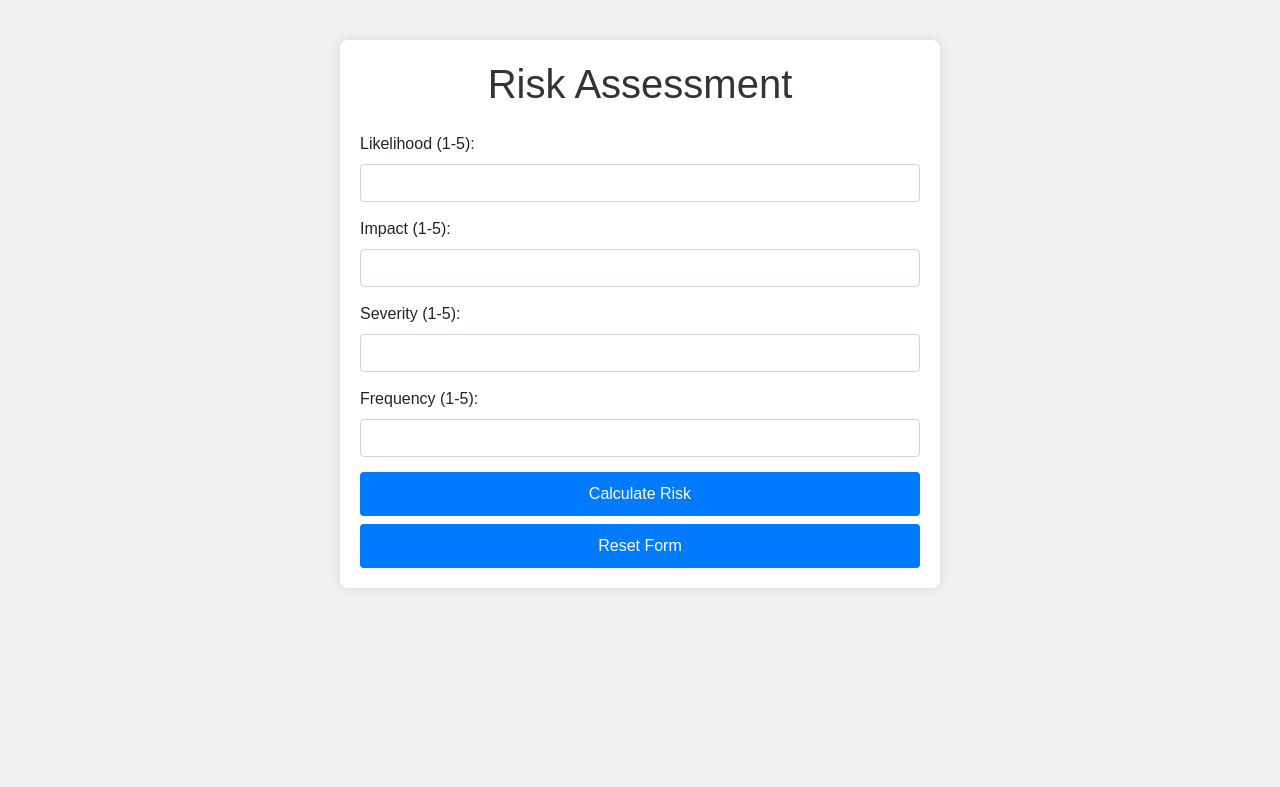
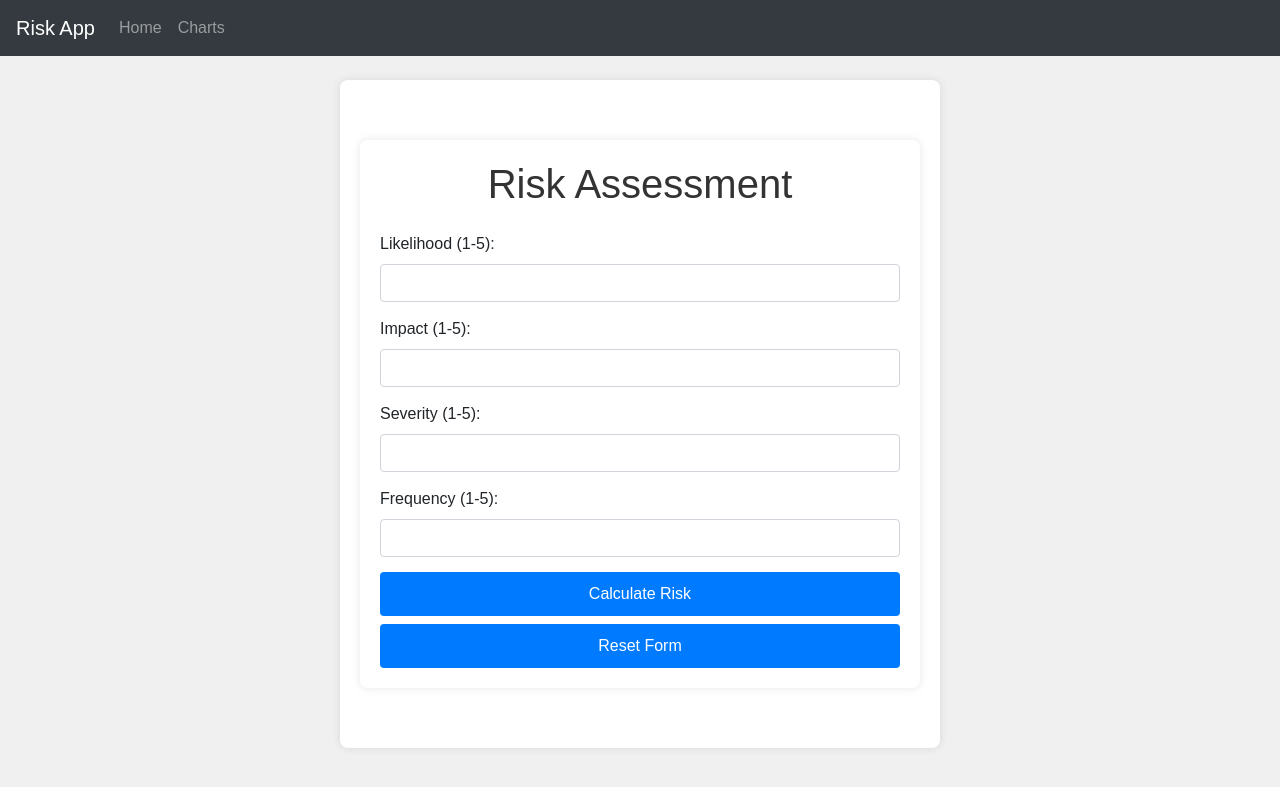
Before and after one commit to SujayGowda12/Website, a Flask app: page / in a window 1280 px wide. Shown: the top 787 px of the page. Run offline with Flask 3, Linux system fonts and the light colour scheme; some libraries are stand-ins or nearby versions.

Commit message:
Update navigation bar and add chart page

```diff
--- a/app.py
+++ b/app.py
@@ -1,32 +1,57 @@
 from flask import Flask, render_template, request
+from flask_sqlalchemy import SQLAlchemy
+from datetime import datetime
 
 app = Flask(__name__)
 
-# Enhanced risk calculation function
+# Configure the database (using SQLite)
+app.config['SQLALCHEMY_DATABASE_URI'] = 'sqlite:///risk.db'
+app.config['SQLALCHEMY_TRACK_MODIFICATIONS'] = False
+
+db = SQLAlchemy(app)
+
+# Database model to store risk entries
+class Risk(db.Model):
+    id = db.Column(db.Integer, primary_key=True)
+    likelihood = db.Column(db.Integer, nullable=False)
+    impact = db.Column(db.Integer, nullable=False)
+    severity = db.Column(db.Integer, nullable=False)
+    frequency = db.Column(db.Integer, nullable=False)
+    risk_score = db.Column(db.Float, nullable=False)
+    risk_level = db.Column(db.String(20), nullable=False)
+    risk_color = db.Column(db.String(20), nullable=False)
+    risk_description = db.Column(db.String(200), nullable=False)
+    date_submitted = db.Column(db.DateTime, default=datetime.utcnow)
+
+    def __repr__(self):
+        return f"<Risk {self.id} - Score: {self.risk_score}>"
+
+# Function to calculate the weighted risk score
 def calculate_risk_score(likelihood, impact, severity, frequency):
-    # Define weights for each factor
     likelihood_weight = 0.4
     impact_weight = 0.3
     severity_weight = 0.2
     frequency_weight = 0.1
 
-    # Calculate weighted risk score
-    risk_score = (
+    return (
         (likelihood * likelihood_weight) +
         (impact * impact_weight) +
         (severity * severity_weight) +
         (frequency * frequency_weight)
     )
-    return risk_score
 
-# Function to determine risk level, color, and description
+# Function to determine risk level, color, and description based on the risk score
 def calculate_risk_level(risk_score):
-    if risk_score <= 2:  # Adjusted from 3 to 2
+    if risk_score <= 2:
         return "Low", "green", "Minimal impact, unlikely to occur."
-    elif risk_score <= 4:  # Adjusted from 7 to 4
+    elif risk_score <= 4:
         return "Medium", "yellow", "Moderate impact, possible occurrence."
     else:
         return "High", "red", "Severe impact, highly likely to occur."
+
+# Create tables at startup (using an application context)
+with app.app_context():
+    db.create_all()
 
 @app.route('/', methods=['GET', 'POST'])
 def index():
@@ -37,19 +62,32 @@ def index():
 
     if request.method == 'POST':
         try:
-            # Get form inputs
             likelihood = int(request.form['likelihood'])
             impact = int(request.form['impact'])
             severity = int(request.form['severity'])
             frequency = int(request.form['frequency'])
 
-            # Validate inputs (ensure they are between 1 and 5)
+            # Validate inputs (must be between 1 and 5)
             if not all(1 <= value <= 5 for value in [likelihood, impact, severity, frequency]):
                 risk_score = "Invalid input. Please enter integers between 1 and 5."
             else:
-                # Calculate risk score, level, color, and description
+                # Calculate risk score and determine risk details
                 risk_score = calculate_risk_score(likelihood, impact, severity, frequency)
                 risk_level, risk_color, risk_description = calculate_risk_level(risk_score)
+
+                # Create and save a new risk record
+                new_risk = Risk(
+                    likelihood=likelihood,
+                    impact=impact,
+                    severity=severity,
+                    frequency=frequency,
+                    risk_score=risk_score,
+                    risk_level=risk_level,
+                    risk_color=risk_color,
+                    risk_description=risk_description
+                )
+                db.session.add(new_risk)
+                db.session.commit()
 
         except ValueError:
             risk_score = "Invalid input. Please enter valid integers."
@@ -62,5 +100,13 @@ def index():
         risk_description=risk_description
     )
 
+# New route for the chart page
+@app.route('/chart')
+def chart():
+    all_risks = Risk.query.all()
+    risk_scores = [r.risk_score for r in all_risks]
+    risk_labels = [f"Entry {i+1}" for i in range(len(all_risks))]
+    return render_template('chart.html', risk_scores=risk_scores, risk_labels=risk_labels)
+
 if __name__ == '__main__':
     app.run(debug=True)
--- /dev/null
+++ b/templates/base.html
@@ -0,0 +1,43 @@
+<!DOCTYPE html>
+<html lang="en">
+<head>
+    <meta charset="UTF-8">
+    <title>{% block title %}Risk Assessment{% endblock %}</title>
+    <!-- Bootstrap CSS -->
+    <link rel="stylesheet" href="https://maxcdn.bootstrapcdn.com/bootstrap/4.5.2/css/bootstrap.min.css">
+    <!-- Custom CSS -->
+    <link rel="stylesheet" href="{{ url_for('static', filename='styles.css') }}">
+    {% block head %}{% endblock %}
+</head>
+<body>
+    <!-- Navigation Bar -->
+    <nav class="navbar navbar-expand-lg navbar-dark bg-dark">
+      <a class="navbar-brand" href="#">Risk App</a>
+      <button class="navbar-toggler" type="button" data-toggle="collapse" data-target="#navbarNav"
+              aria-controls="navbarNav" aria-expanded="false" aria-label="Toggle navigation">
+          <span class="navbar-toggler-icon"></span>
+      </button>
+      <div class="collapse navbar-collapse" id="navbarNav">
+          <ul class="navbar-nav">
+              <li class="nav-item">
+                  <a class="nav-link" href="{{ url_for('index') }}">Home</a>
+              </li>
+              <li class="nav-item">
+                  <a class="nav-link" href="{{ url_for('chart') }}">Charts</a>
+              </li>
+          </ul>
+      </div>
+    </nav>
+
+    <div class="container mt-4">
+        {% block content %}
+        {% endblock %}
+    </div>
+
+    <!-- Bootstrap JS, Popper.js, and jQuery -->
+    <script src="https://code.jquery.com/jquery-3.5.1.slim.min.js"></script>
+    <script src="https://cdn.jsdelivr.net/npm/popper.js@1.16.1/dist/umd/popper.min.js"></script>
+    <script src="https://stackpath.bootstrapcdn.com/bootstrap/4.5.2/js/bootstrap.min.js"></script>
+    {% block scripts %}{% endblock %}
+</body>
+</html>
--- a/templates/index.html
+++ b/templates/index.html
@@ -1,26 +1,12 @@
-<!DOCTYPE html>
-<html lang="en">
-<head>
-    <meta charset="UTF-8" />
-    <title>Risk Assessment</title>
+{% extends "base.html" %}
 
-    <!-- Bootstrap CSS (Optional) -->
-    <link
-        rel="stylesheet"
-        href="https://maxcdn.bootstrapcdn.com/bootstrap/4.5.2/css/bootstrap.min.css"
-    />
+{% block title %}Risk Assessment - Home{% endblock %}
 
-    <!-- Link to Your Custom CSS (Required) -->
-    <link
-        rel="stylesheet"
-        href="{{ url_for('static', filename='styles.css') }}"
-    >
-</head>
-<body>
+{% block content %}
 <div class="container">
     <h1 class="mb-4 text-center">Risk Assessment</h1>
 
-    <!-- Display Risk Score, Level, and Description -->
+    <!-- Display Calculated Risk Score, Level, and Description -->
     {% if risk_score %}
         <div class="alert" style="background-color: {{ risk_color }}; color: white;">
             <strong>Your Risk Score is: {{ risk_score }} ({{ risk_level }})</strong>
@@ -33,81 +19,39 @@
         <!-- Likelihood Input -->
         <div class="form-group">
             <label for="likelihood">Likelihood (1-5):</label>
-            <input
-                type="number"
-                id="likelihood"
-                name="likelihood"
-                min="1"
-                max="5"
-                required
-                class="form-control"
-            >
+            <input type="number" id="likelihood" name="likelihood" min="1" max="5" required class="form-control">
             <div class="invalid-feedback">Please enter a value between 1 and 5.</div>
         </div>
 
         <!-- Impact Input -->
         <div class="form-group">
             <label for="impact">Impact (1-5):</label>
-            <input
-                type="number"
-                id="impact"
-                name="impact"
-                min="1"
-                max="5"
-                required
-                class="form-control"
-            >
+            <input type="number" id="impact" name="impact" min="1" max="5" required class="form-control">
             <div class="invalid-feedback">Please enter a value between 1 and 5.</div>
         </div>
 
         <!-- Severity Input -->
         <div class="form-group">
             <label for="severity">Severity (1-5):</label>
-            <input
-                type="number"
-                id="severity"
-                name="severity"
-                min="1"
-                max="5"
-                required
-                class="form-control"
-            >
+            <input type="number" id="severity" name="severity" min="1" max="5" required class="form-control">
             <div class="invalid-feedback">Please enter a value between 1 and 5.</div>
         </div>
 
         <!-- Frequency Input -->
         <div class="form-group">
             <label for="frequency">Frequency (1-5):</label>
-            <input
-                type="number"
-                id="frequency"
-                name="frequency"
-                min="1"
-                max="5"
-                required
-                class="form-control"
-            >
+            <input type="number" id="frequency" name="frequency" min="1" max="5" required class="form-control">
             <div class="invalid-feedback">Please enter a value between 1 and 5.</div>
         </div>
 
-        <!-- Submit Button -->
-        <button type="submit" class="btn btn-primary btn-block">
-            Calculate Risk
-        </button>
-
-        <!-- Reset Button -->
-        <button type="reset" class="btn btn-secondary btn-block">
-            Reset Form
-        </button>
+        <!-- Submit and Reset Buttons -->
+        <button type="submit" class="btn btn-primary btn-block">Calculate Risk</button>
+        <button type="reset" class="btn btn-secondary btn-block">Reset Form</button>
     </form>
 </div>
+{% endblock %}
 
-<!-- Bootstrap JS, Popper.js, and jQuery (Optional) -->
-<script src="https://code.jquery.com/jquery-3.5.1.slim.min.js"></script>
-<script src="https://cdn.jsdelivr.net/npm/popper.js@1.16.1/dist/umd/popper.min.js"></script>
-<script src="https://stackpath.bootstrapcdn.com/bootstrap/4.5.2/js/bootstrap.min.js"></script>
-
-<!-- Real-Time Validation Script -->
+{% block scripts %}
 <script>
     document.addEventListener('DOMContentLoaded', function () {
         const form = document.querySelector('form');
@@ -133,7 +77,6 @@
                     isValid = false;
                 }
             });
-
             if (!isValid) {
                 event.preventDefault();
                 alert('Please enter valid integers between 1 and 5.');
@@ -141,5 +84,4 @@
         });
     });
 </script>
-</body>
-</html>
+{% endblock %}
```
Also changed, not shown: templates/chart.html (added, +42 -0 lines), instance/risk.db (added).
